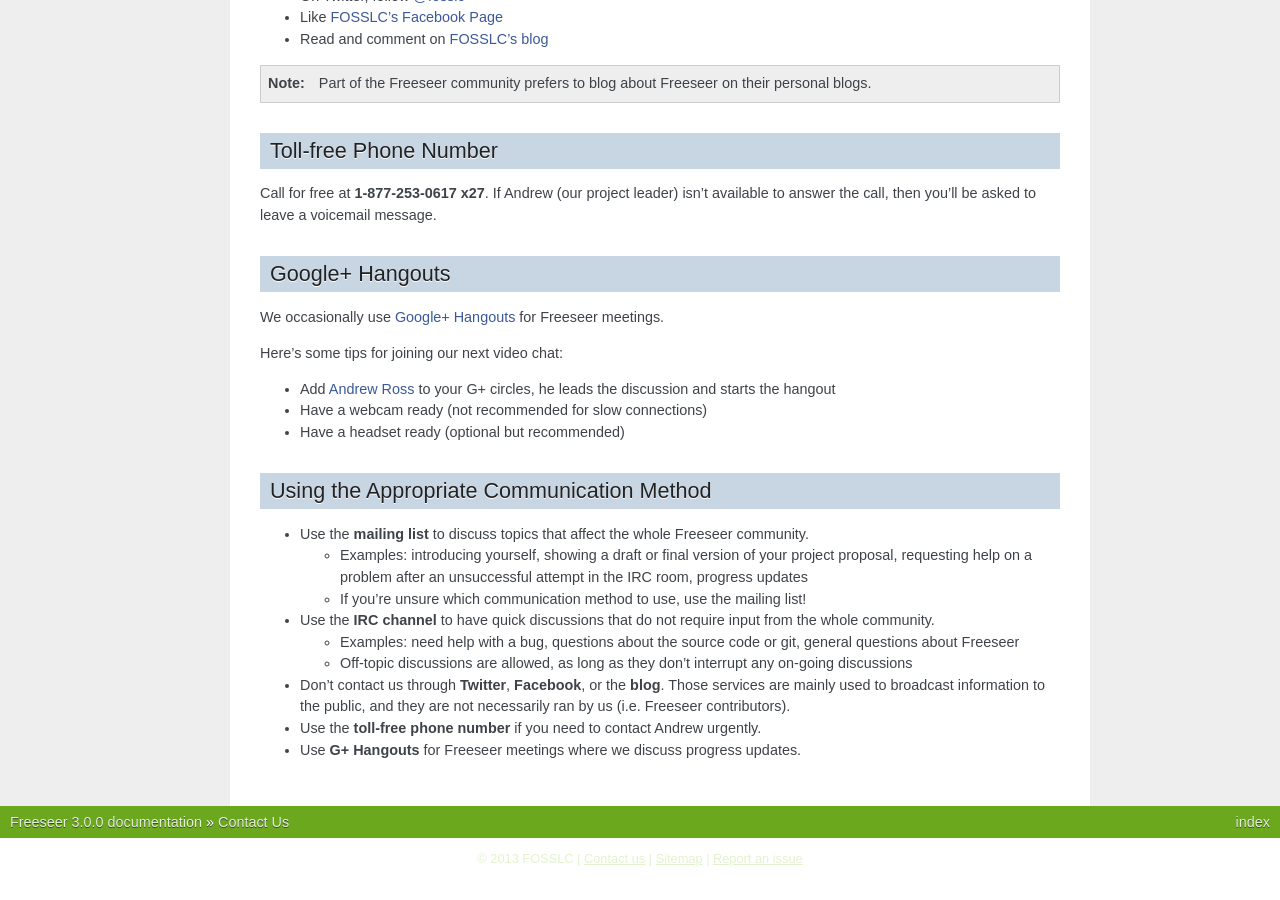
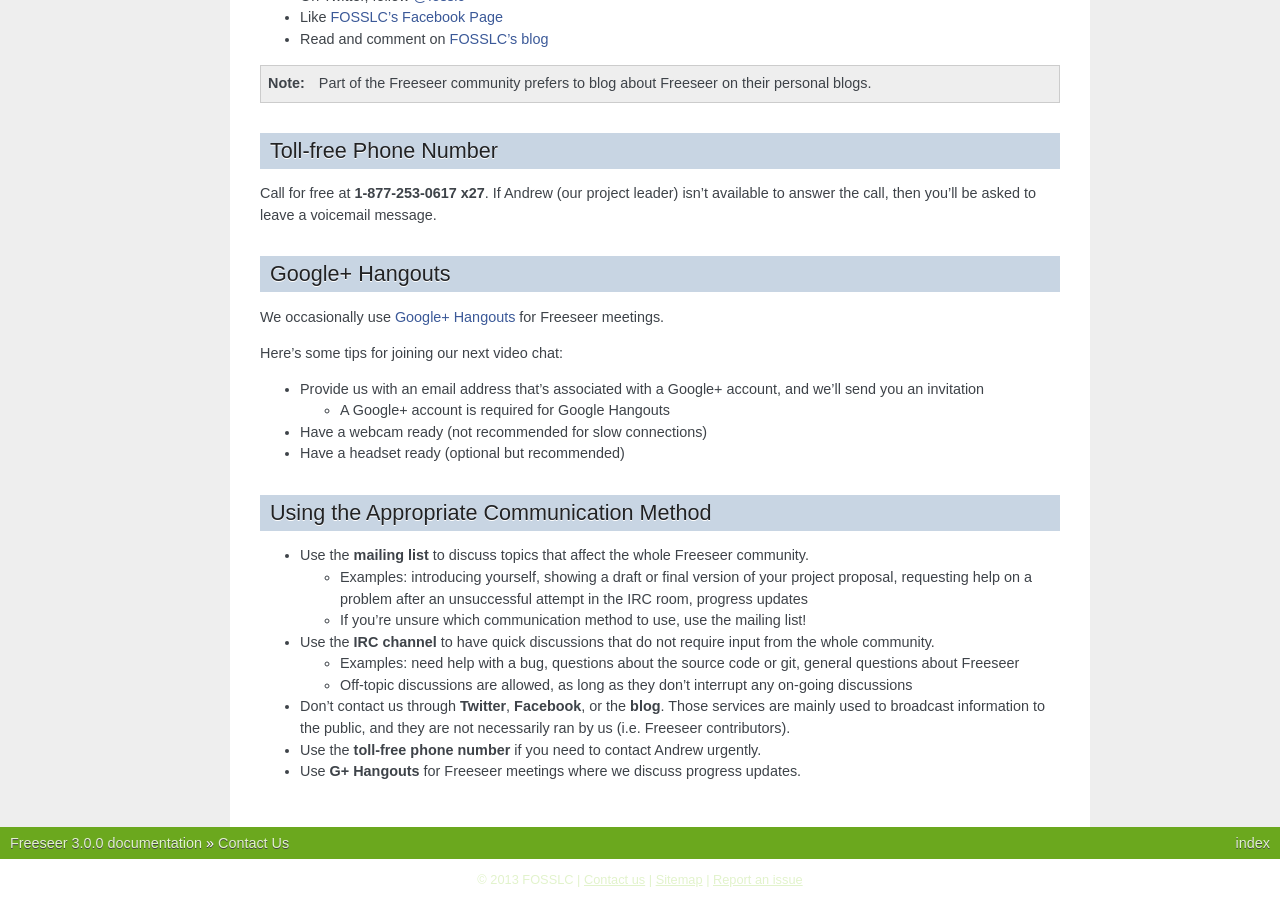
Before and after one commit to Freeseer/freeseer, a Sphinx documentation site: the page built from source/contact.rst, in a window 1280 px wide and 900 px high, scrolled down 1282 px. Built offline with Sphinx 7.4.7, drawn with Linux system fonts in a browser that asks for light colours; before the commit the page ends 2161 px from its top, so only the background shows below that.

Commit message:
Update Google+ Hangouts sections
- Remove mention of Andrew leading the hangouts
  - Statement has been untrue for a while
  - We now want students to take initiative and lead meetings

- Add step for providing us with a Google+ email address
  - Unfortunately G+ is required for hangouts, although a limited
    1-on-1 hangout is possible through Gmail without a G+ profile

```diff
--- a/source/contact.rst
+++ b/source/contact.rst
@@ -101,8 +101,9 @@ We occasionally use `Google+ Hangouts
 
 Here's some tips for joining our next video chat:
 
-* Add `Andrew Ross <http://gplus.to/aross>`_ to your G+ circles,
-  he leads the discussion and starts the hangout
+* Provide us with an email address that's associated with a Google+ account, and we'll send you an invitation
+
+  * A Google+ account is required for Google Hangouts
 * Have a webcam ready (not recommended for slow connections)
 * Have a headset ready (optional but recommended)
 
```
